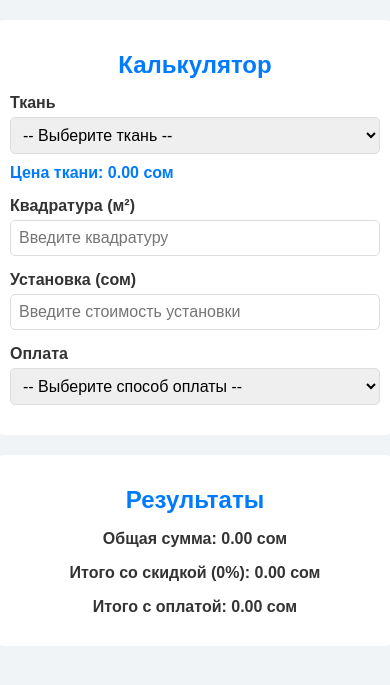
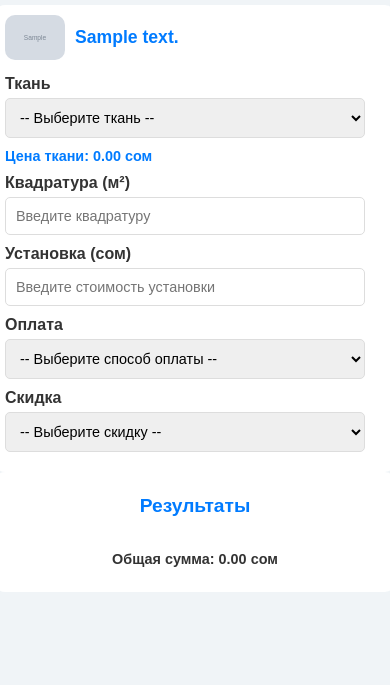
Before and after one commit to ibragimBack/new_calculator, a Django app: page / in a window 390 px wide. Shown: the top 685 px of the page. Run offline with Django 5.2, Linux system fonts and the light colour scheme; tables that the repository leaves empty hold one stand-in row (values such as "Sample post"); grey boxes marked "Sample" are stand-in pictures.

Commit message:
изминения в калькуляторе

```diff
--- a/calculator/forms.py
+++ b/calculator/forms.py
@@ -1,5 +1,5 @@
 from django import forms
-from .models import Goods_Fabric, Payment
+from .models import Goods_Fabric, Payment, Discount
 
 class CalculationForm(forms.Form):
     fabric = forms.ModelChoiceField(
@@ -27,9 +27,8 @@ class CalculationForm(forms.Form):
         label='Оплата',
         widget=forms.Select(attrs={'class': 'form-control'}))
 
-    discount = forms.DecimalField(
-        max_digits=5,
-        decimal_places=2,
-        label='Скидка (%)',
-        widget=forms.NumberInput(attrs={'class': 'form-control', 'placeholder': 'Введите скидку в процентах'})
+    discount = forms.ModelChoiceField(
+        queryset=Discount.objects.all(),
+        label='Скидка',
+        widget=forms.Select(attrs={'class': 'form-control'})
     )
--- a/calculator/views.py
+++ b/calculator/views.py
@@ -1,23 +1,10 @@
 from django.shortcuts import render
-from . forms import CalculationForm
+from .forms import CalculationForm
+from .models import Icon
 from django.http import JsonResponse
 
-def calculate_discount(total_amount):
-    if 1000 <= total_amount < 10000:
-        return 5
-    elif 10000 <= total_amount < 20000:
-        return 10
-    elif 20000 <= total_amount < 30000:
-        return 15
-    elif 30000 <= total_amount <40000:
-        return 17
-    elif 40000 <= total_amount < 50000:
-        return 20
-
-    return 0
-
-
 def calculator_view(request):
+    icon = Icon.objects.first()  # Получаем первую иконку, если она есть
     if request.method == 'POST':
         form = CalculationForm(request.POST)
         if form.is_valid():
@@ -25,19 +12,24 @@ def calculator_view(request):
             quadrature = form.cleaned_data['quadrature']
             installation = form.cleaned_data['installation']
             payment = form.cleaned_data['payment']
+            discount = form.cleaned_data['discount']
 
-            fabric_price = fabric.price if fabric else 0
-            total_amount = fabric_price * quadrature + installation
-            discount = calculate_discount(total_amount)
-            total_with_discount = total_amount * ((100 - discount) / 100)
-            final_amount = total_with_discount * ((100 + payment.percentage) / 100)
+            total_amount = fabric.price * quadrature + installation
+            total_with_payment = total_amount * ((100 + payment.percentage) / 100)
+
+            if total_with_payment < discount.min_price or total_with_payment > discount.max_price:
+                return JsonResponse({
+                    'success': False,
+                    'error': f'Такая скидка непозволительно! Скидка для этой суммы: {discount.discount_percentage}%'
+                })
+
+            final_amount = total_with_payment * ((100 - discount.discount_percentage) / 100)
 
             data = {
                 'success': True,
-                'total_amount': total_amount,
-                'total_with_discount': total_with_discount,
+                'total_with_payment': total_with_payment,
                 'final_amount': final_amount,
-                'discount': discount,
+                'fabric_price': fabric.price,
             }
             return JsonResponse(data)
 
@@ -47,5 +39,6 @@ def calculator_view(request):
         form = CalculationForm()
 
     return render(request, 'calculator.html', {
-        'form': form
+        'form': form,
+        'icon': icon
     })
--- a/creditcalculator/settings.py
+++ b/creditcalculator/settings.py
@@ -22,7 +22,7 @@ BASE_DIR = Path(__file__).resolve().parent.parent
 
 # SECURITY WARNING: keep the secret key used in production secret!
 
-SECRET_KEY = os.environ.get('SECRET_KEY')
+SECRET_KEY = 'django-insecure-==(56p2k&vl#vd_8nul$vefc%r%1#5&5a6dmjtvim^vn1yx+!y'
 
 # SECURITY WARNING: don't run with debug turned on in production!
 DEBUG = True
@@ -128,6 +128,9 @@ STATICFILES_DIRS = [
     os.path.join(BASE_DIR, 'static'),
 ]
 
+MEDIA_URL = '/media/'
+MEDIA_ROOT = os.path.join(BASE_DIR, 'media')
+
 # Default primary key field type
 # https://docs.djangoproject.com/en/5.1/ref/settings/#default-auto-field
 
--- a/creditcalculator/urls.py
+++ b/creditcalculator/urls.py
@@ -17,8 +17,12 @@ Including another URLconf
 from django.contrib import admin
 from django.urls import path
 from calculator.views import calculator_view
+from django.conf import settings
+from django.conf.urls.static import static
+
 
 urlpatterns = [
     path('admin/', admin.site.urls),
-    path('', calculator_view, name='calculator')
-]
+    path('', calculator_view, name='calculator'),
+
+] + static(settings.MEDIA_URL, document_root=settings.MEDIA_ROOT)
--- a/creditcalculator/wsgi.py
+++ b/creditcalculator/wsgi.py
@@ -8,10 +8,7 @@ https://docs.djangoproject.com/en/5.1/howto/deployment/wsgi/
 """
 
 import os
-import dotenv
 from django.core.wsgi import get_wsgi_application
-
-dotenv.read_dotenv(os.path.join(os.path.dirname(os.path.dirname(__file__)), '.env'))
 
 os.environ.setdefault('DJANGO_SETTINGS_MODULE', 'creditcalculator.settings')
 
--- a/manage.py
+++ b/manage.py
@@ -2,11 +2,8 @@
 """Django's command-line utility for administrative tasks."""
 import os
 import sys
-import dotenv
-
 
 def main():
-    dotenv.read_dotenv()
     """Run administrative tasks."""
     os.environ.setdefault('DJANGO_SETTINGS_MODULE', 'creditcalculator.settings')
     try:
--- a/requirements.txt
+++ b/requirements.txt
@@ -1,9 +1,9 @@
 asgiref==3.8.1
 dj-database-url==2.2.0
 Django==5.1
-django-dotenv==1.4.2
 gunicorn==23.0.0
 packaging==24.1
+pillow==10.4.0
 psycopg2==2.9.9
 psycopg2-binary==2.9.9
 sqlparse==0.5.1
--- a/templates/calculator.html
+++ b/templates/calculator.html
@@ -3,150 +3,21 @@
 <head>
     <title>Калькулятор</title>
     <meta name="viewport" content="width=device-width, initial-scale=1.0">
-    <style>
-        body {
-            font-family: 'Nunito', sans-serif;
-            background-color: #f0f4f7;
-            color: #333;
-            padding: 20px;
-            display: flex;
-            flex-direction: column;
-            align-items: center;
-            margin: 0;
-        }
-        .form-container {
-            background-color: #ffffff;
-            border-radius: 10px;
-            box-shadow: 0 4px 8px rgba(0, 0, 0, 0.1);
-            padding: 30px;
-            max-width: 600px;
-            width: 100%;
-            margin-bottom: 20px;
-        }
-        h1 {
-            text-align: center;
-            color: #007BFF;
-            font-weight: 700;
-            margin-bottom: 20px;
-        }
-        .form-group {
-            margin-bottom: 20px;
-        }
-        label {
-            display: block;
-            margin-bottom: 5px;
-            font-weight: 600;
-        }
-        select, input[type="number"] {
-            padding: 10px;
-            width: 100%;
-            border-radius: 5px;
-            border: 1px solid #ddd;
-            box-sizing: border-box;
-        }
-        .price-display {
-            margin-top: 10px;
-            font-weight: 600;
-            color: #007BFF;
-        }
-        .result-container {
-            background-color: #ffffff;
-            border-radius: 10px;
-            box-shadow: 0 4px 8px rgba(0, 0, 0, 0.1);
-            padding: 30px;
-            max-width: 600px;
-            width: 100%;
-            text-align: center;
-        }
-        .result-container h1 {
-            color: #007BFF;
-            font-weight: 700;
-        }
-        .result-container p {
-            font-weight: 600;
-            margin-bottom: 15px;
-        }
-
-        /* Адаптивный дизайн для мобильных устройств */
-        @media (max-width: 600px) {
-            body {
-                padding: 10px;
-            }
-            .form-container, .result-container {
-                padding: 15px;
-                margin: 10px;
-                max-width: 100%;
-                box-shadow: none;
-            }
-            h1 {
-                font-size: 1.5em;
-                margin-bottom: 15px;
-            }
-            .form-group {
-                margin-bottom: 15px;
-            }
-            select, input[type="number"] {
-                font-size: 1em;
-                padding: 8px;
-            }
-            .price-display, .result-container p {
-                font-size: 1em;
-            }
-        }
-    </style>
-    <script>
-        document.addEventListener('DOMContentLoaded', function () {
-            const fabricSelect = document.getElementById('id_fabric');
-            const quadratureInput = document.getElementById('id_quadrature');
-            const installationInput = document.getElementById('id_installation');
-            const paymentSelect = document.getElementById('id_payment');
-
-            const priceDisplay = document.getElementById('fabric-price');
-            const totalAmountDisplay = document.querySelector('.total-amount');
-            const totalWithDiscountDisplay = document.querySelector('.total-with-discount');
-            const finalAmountDisplay = document.querySelector('.final-amount');
-
-            function calculateDiscount(totalAmount) {
-                if (totalAmount >= 1000 && totalAmount < 10000) return 5;
-                if (totalAmount >= 10000 && totalAmount < 20000) return 10;
-                if (totalAmount >= 20000 && totalAmount < 30000) return 15;
-                if (totalAmount >= 30000 && totalAmount < 40000) return 18;
-                if (totalAmount >= 40000) return 20;
-                return 0;
-            }
-
-            function updatePrice() {
-                const selectedOption = fabricSelect.options[fabricSelect.selectedIndex];
-                const fabricPrice = parseFloat(selectedOption.getAttribute('data-price')) || 0;
-                const quadrature = parseFloat(quadratureInput.value) || 0;
-                const installation = parseFloat(installationInput.value) || 0;
-
-                const paymentOption = paymentSelect.options[paymentSelect.selectedIndex];
-                const paymentPercentage = parseFloat(paymentOption.getAttribute('data-percentage')) || 0;
-
-                const totalAmount = (fabricPrice * quadrature) + installation;
-                const discount = calculateDiscount(totalAmount);
-                const totalWithDiscount = totalAmount * ((100 - discount) / 100);
-                const finalAmount = totalWithDiscount * ((100 + paymentPercentage) / 100);
-
-                priceDisplay.textContent = `Цена ткани: ${fabricPrice.toFixed(2)} сом`;
-                totalAmountDisplay.textContent = `Общая сумма: ${totalAmount.toFixed(2)} сом`;
-                totalWithDiscountDisplay.textContent = `Итого со скидкой (${discount}%): ${totalWithDiscount.toFixed(2)} сом`;
-                finalAmountDisplay.textContent = `Итого с оплатой: ${finalAmount.toFixed(2)} сом`;
-            }
-
-            fabricSelect.addEventListener('change', updatePrice);
-            quadratureInput.addEventListener('input', updatePrice);
-            installationInput.addEventListener('input', updatePrice);
-            paymentSelect.addEventListener('change', updatePrice);
-
-            updatePrice();
-        });
-    </script>
+    {% include 'styles.html' %}
+    {% include 'scripts.html' %}
 </head>
 <body>
     <div class="form-container">
-        <h1>Калькулятор</h1>
+        <div class="header">
+            {% if icon %}
+                <div class="logo-container">
+                    <img src="{{ icon.icon.url }}" alt="{{ icon.description }}">
+                    <h1>{{ icon.description }}</h1>
+                </div>
+            {% else %}
+                <h1>Калькулятор</h1>
+            {% endif %}
+        </div>
         <form method="post">
             {% csrf_token %}
             <div class="form-group">
@@ -161,14 +32,17 @@
                 </select>
                 <div id="fabric-price" class="price-display"></div>
             </div>
+
             <div class="form-group">
                 <label for="{{ form.quadrature.id_for_label }}">Квадратура (м²)</label>
                 {{ form.quadrature }}
             </div>
+
             <div class="form-group">
                 <label for="{{ form.installation.id_for_label }}">Установка (сом)</label>
                 {{ form.installation }}
             </div>
+
             <div class="form-group">
                 <label for="{{ form.payment.id_for_label }}">Оплата</label>
                 <select name="{{ form.payment.name }}" id="{{ form.payment.id_for_label }}">
@@ -180,14 +54,29 @@
                     {% endfor %}
                 </select>
             </div>
+
+            <div class="form-group">
+                <label for="{{ form.discount.id_for_label }}">Скидка</label>
+                <select name="{{ form.discount.name }}" id="{{ form.discount.id_for_label }}">
+                    <option value="" data-discount="0" data-min-price="0" data-max-price="0">-- Выберите скидку --</option>
+                    {% for discount in form.discount.field.queryset %}
+                        <option value="{{ discount.id }}" data-discount="{{ discount.discount_percentage }}" data-min-price="{{ discount.min_price }}" data-max-price="{{ discount.max_price }}">
+                            {{ discount.discount_percentage }}% на сумму от {{ discount.min_price }} до {{ discount.max_price }} сом
+                        </option>
+                    {% endfor %}
+                </select>
+            </div>
+
+            <div id="error-message" style="color: red; font-weight: bold;"></div>
         </form>
     </div>
 
     <div class="result-container">
         <h1>Результаты</h1>
-        <p class="total-amount"></p>
-        <p class="total-with-discount"></p>
-        <p class="final-amount"></p>
+        <div class="result-content">
+            <p class="total-amount"></p> <!-- Общая сумма с оплатой -->
+            <p class="total-with-discount"></p> <!-- Сумма со скидкой -->
+        </div>
     </div>
 </body>
 </html>
--- /dev/null
+++ b/templates/scripts.html
@@ -0,0 +1,60 @@
+<script>
+document.addEventListener('DOMContentLoaded', function () {
+    const fabricSelect = document.getElementById('id_fabric');
+    const quadratureInput = document.getElementById('id_quadrature');
+    const installationInput = document.getElementById('id_installation');
+    const paymentSelect = document.getElementById('id_payment');
+    const discountSelect = document.getElementById('id_discount');
+    const priceDisplay = document.getElementById('fabric-price');
+    const totalAmountDisplay = document.querySelector('.total-amount');
+    const totalWithDiscountDisplay = document.querySelector('.total-with-discount');
+    const errorMessage = document.getElementById('error-message');
+
+    function updatePrice() {
+        const selectedFabricOption = fabricSelect.options[fabricSelect.selectedIndex];
+        const fabricPrice = parseFloat(selectedFabricOption.getAttribute('data-price')) || 0;
+        const quadrature = parseFloat(quadratureInput.value) || 0;
+        const installation = parseFloat(installationInput.value) || 0;
+        const selectedPaymentOption = paymentSelect.options[paymentSelect.selectedIndex];
+        const paymentPercentage = parseFloat(selectedPaymentOption.getAttribute('data-percentage')) || 0;
+        const selectedDiscountOption = discountSelect.options[discountSelect.selectedIndex];
+
+        const totalAmount = fabricPrice * quadrature + installation;
+        let finalAmount = totalAmount;
+        let error = false;
+
+        finalAmount = totalAmount * ((100 + paymentPercentage) / 100);
+        priceDisplay.textContent = `Цена ткани: ${fabricPrice.toFixed(2)} сом`;
+
+        if (discountSelect.value) {
+            const discountPercentage = parseFloat(selectedDiscountOption.getAttribute('data-discount')) || 0;
+            const minPrice = parseFloat(selectedDiscountOption.getAttribute('data-min-price')) || 0;
+            const maxPrice = parseFloat(selectedDiscountOption.getAttribute('data-max-price')) || 0;
+
+            if (finalAmount < minPrice || finalAmount > maxPrice) {
+                error = true;
+                errorMessage.textContent = `Такая скидка непозволительно! Скидка для этой суммы: ${discountPercentage}%`;
+            }else {
+                errorMessage.textContent = '';
+                const totalWithDiscount = finalAmount * ((100 - discountPercentage) / 100);
+                totalWithDiscountDisplay.textContent = `Итого со скидкой: ${totalWithDiscount.toFixed(2)} сом`;
+            }
+        } else {
+            errorMessage.textContent = '';
+            totalWithDiscountDisplay.textContent = '';
+        }
+
+        if (!error) {
+            totalAmountDisplay.textContent = `Общая сумма: ${finalAmount.toFixed(2)} сом`;
+        }
+    }
+
+    fabricSelect.addEventListener('change', updatePrice);
+    quadratureInput.addEventListener('input', updatePrice);
+    installationInput.addEventListener('input', updatePrice);
+    paymentSelect.addEventListener('change', updatePrice);
+    discountSelect.addEventListener('change', updatePrice);
+
+    updatePrice();
+});
+</script>
--- /dev/null
+++ b/templates/styles.html
@@ -0,0 +1,113 @@
+<style>
+    body {
+        font-family: 'Nunito', sans-serif;
+        background-color: #f0f4f7;
+        color: #333;
+        padding: 10px;
+        margin: 0;
+        display: flex;
+        flex-direction: column;
+        align-items: center;
+    }
+    .form-container, .result-container {
+        background-color: #ffffff;
+        border-radius: 10px;
+        box-shadow: 0 4px 8px rgba(0, 0, 0, 0.1);
+        padding: 20px;
+        max-width: 500px; /* Adjusted width */
+        width: 100%;
+        margin-bottom: 15px;
+    }
+    .header {
+        display: flex;
+        align-items: center;
+        justify-content: flex-start; /* Переносит контент влево */
+        margin-bottom: 15px;
+    }
+    .logo-container {
+        display: flex;
+        align-items: center;
+    }
+    .logo-container img {
+        max-width: 40px;
+        border-radius: 10px;
+        margin-right: 10px; /* Добавляет отступ между логотипом и текстом */
+    }
+    .logo-container h1 {
+        color: #007BFF;
+        font-weight: 700;
+        margin: 0;
+        font-size: 1.2em;
+    }
+    .form-group {
+        margin-bottom: 15px;
+    }
+    label {
+        display: block;
+        margin-bottom: 5px;
+        font-weight: 600;
+    }
+    select, input[type="number"] {
+        padding: 12px; /* Increased padding */
+        width: calc(100% - 24px); /* Adjusted width */
+        border-radius: 5px;
+        border: 1px solid #ddd;
+        box-sizing: border-box;
+        font-size: 1em; /* Consistent font size */
+    }
+    .price-display {
+        margin-top: 10px;
+        font-weight: 600;
+        color: #007BFF;
+    }
+    .result-container {
+        display: flex;
+        flex-direction: column;
+        align-items: center;
+        justify-content: center;
+        text-align: center;
+    }
+    .result-container h1 {
+        color: #007BFF;
+        font-weight: 700;
+        font-size: 1.2em;
+        margin-bottom: 10px; /* Reduced margin */
+    }
+    .result-content {
+        margin-top: 10px; /* Reduced margin */
+    }
+    .result-container p {
+        font-weight: 600;
+        margin-bottom: 5px; /* Reduced margin */
+    }
+
+    /* Адаптивный дизайн для мобильных устройств */
+    @media (max-width: 600px) {
+        body {
+            padding: 5px;
+        }
+        .form-container, .result-container {
+            padding: 10px;
+            margin: 0;
+            box-shadow: none;
+            max-width: 100%; /* Adjusted width */
+        }
+        .header img {
+            max-width: 60px;
+        }
+        .header h1 {
+            font-size: 1.1em;
+        }
+        .form-group {
+            margin-bottom: 10px;
+        }
+        select, input[type="number"] {
+            font-size: 0.9em;
+            padding: 10px; /* Increased padding */
+            width: calc(100% - 20px); /* Adjusted width */
+        }
+        .price-display, .result-container p {
+            font-size: 0.9em;
+        }
+    }
+</style>
```
Also changed, not shown: calculator/admin.py (+13 -1 lines), calculator/models.py (+20 -0 lines).
